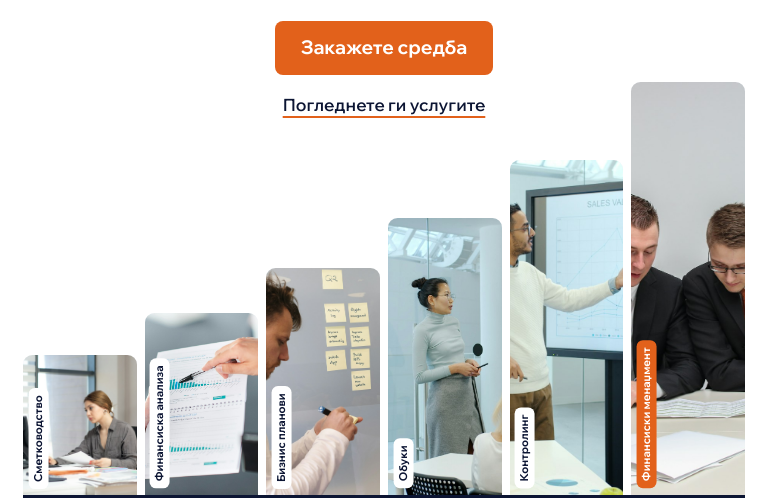
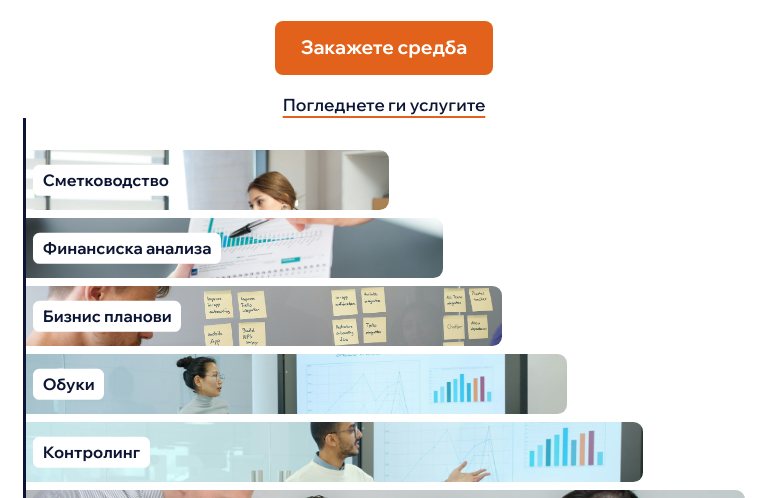
Before and after one commit to nikolakuzevski/finex-pregled, a plain HTML site: page index.html in a window 768 px wide. Shown: the part 302-800 px from the top of the page. Drawn offline with Linux system fonts and the light colour scheme.

Commit message:
Phone hero chart lies on its side
Co-Authored-By: Claude Opus 5.5 <noreply@anthropic.com>

```diff
--- a/finex.css
+++ b/finex.css
@@ -218,10 +218,24 @@ h2 { font-weight: 800; font-size: clamp(2.1rem, 1.3rem + 2.6vw, 3.6rem); line-he
   h1 { font-size: clamp(2.5rem, 11vw, 3.4rem); }
   .sub { font-size: 1.0625rem; margin-top: 1rem; }
   .act { flex-direction: column; gap: 1rem; margin-top: 1.5rem; }
-  .chart { height: 42vh; height: 42svh; }
-  .col { border-radius: 0.6rem 0.6rem 0 0; }
-  .col span { writing-mode: vertical-rl; transform: rotate(180deg); left: 0.35rem; top: auto; bottom: 0.4rem; padding: 0.45rem 0.2rem; font-size: 0.6875rem; white-space: nowrap; }
+  /* Phones (Nikola, 2026-11-15: thin upright bars hid the photos and the sideways labels were
+     hard to read). The chart lies on its side: six bars growing to the right from a navy base
+     line on the left, shortest on top, Финансиски менаџмент full width at the bottom. Labels
+     read normally and each photo shows as a wide strip. In the flow of the page, not pinned to
+     the bottom, so it can never cover the buttons on a short phone. */
+  .hero { height: auto; min-height: 100vh; min-height: 100svh; padding-bottom: 1.25rem; }
+  .chart { position: relative; inset: auto; width: calc(100% - 2 * var(--margin)); height: auto; margin-top: auto; padding-top: 2rem;
+    flex-direction: column; align-items: flex-start; gap: 0.5rem; border-bottom: 0; border-left: 3px solid var(--navy); }
+  .col { flex: none; width: calc(25% + var(--h) * 0.75); height: clamp(2.9rem, 6.4svh, 3.75rem); border-radius: 0 0.6rem 0.6rem 0; }
+  .col span { left: 0.45rem; top: 50%; transform: translateY(-50%); padding: 0.35rem 0.6rem; font-size: 0.875rem; white-space: nowrap; }
   .trend { display: none; }
+  /* The photos are framed for tall bars inline; a wide strip needs the faces instead. */
+  .col:nth-of-type(1) img { object-position: 65% 22% !important; }
+  .col:nth-of-type(2) img { object-position: 50% 40% !important; }
+  .col:nth-of-type(3) img { object-position: 30% 30% !important; }
+  .col:nth-of-type(4) img { object-position: 45% 26% !important; }
+  .col:nth-of-type(5) img { object-position: 50% 22% !important; }
+  .col:nth-of-type(6) img { object-position: 50% 30% !important; }
 
   .svc { grid-template-columns: 1fr; }
   .svc__stage { display: none; }
@@ -240,10 +254,19 @@ h2 { font-weight: 800; font-size: clamp(2.1rem, 1.3rem + 2.6vw, 3.6rem); line-he
   .form { grid-template-columns: 1fr; }
   .foot__grid { flex-direction: column; align-items: flex-start; }
 }
-/* tablets held upright: the bars take more of the tall screen */
+/* Upright tablets: taller rows, so the chart fills the screen under the buttons. */
 @media (min-width: 600px) and (max-width: 860px) {
-  .chart { height: 52vh; height: 52svh; }
+  .col { height: clamp(3.5rem, 7.5svh, 5.5rem); }
+  .col span { font-size: 1rem; }
 }
+/* Phone opening: the same idea as on desktop, turned on its side. Each bar grows out of the
+   base line to the right, its photo sliding in with it, then the label lands. */
+@media (max-width: 860px) and (prefers-reduced-motion: no-preference) {
+  .col { animation-name: bar-right; }
+  .col img { animation-name: photo-right; }
+}
+@keyframes bar-right { from { clip-path: inset(0 100% 0 0 round 0 0.6rem 0.6rem 0); } to { clip-path: inset(0 0 0 0 round 0 0.6rem 0.6rem 0); } }
+@keyframes photo-right { from { transform: translateX(-30%) scale(1.15); } }
 @media (max-width: 380px) {
   .lang button { padding-inline: 0.3rem; }
 }
```
